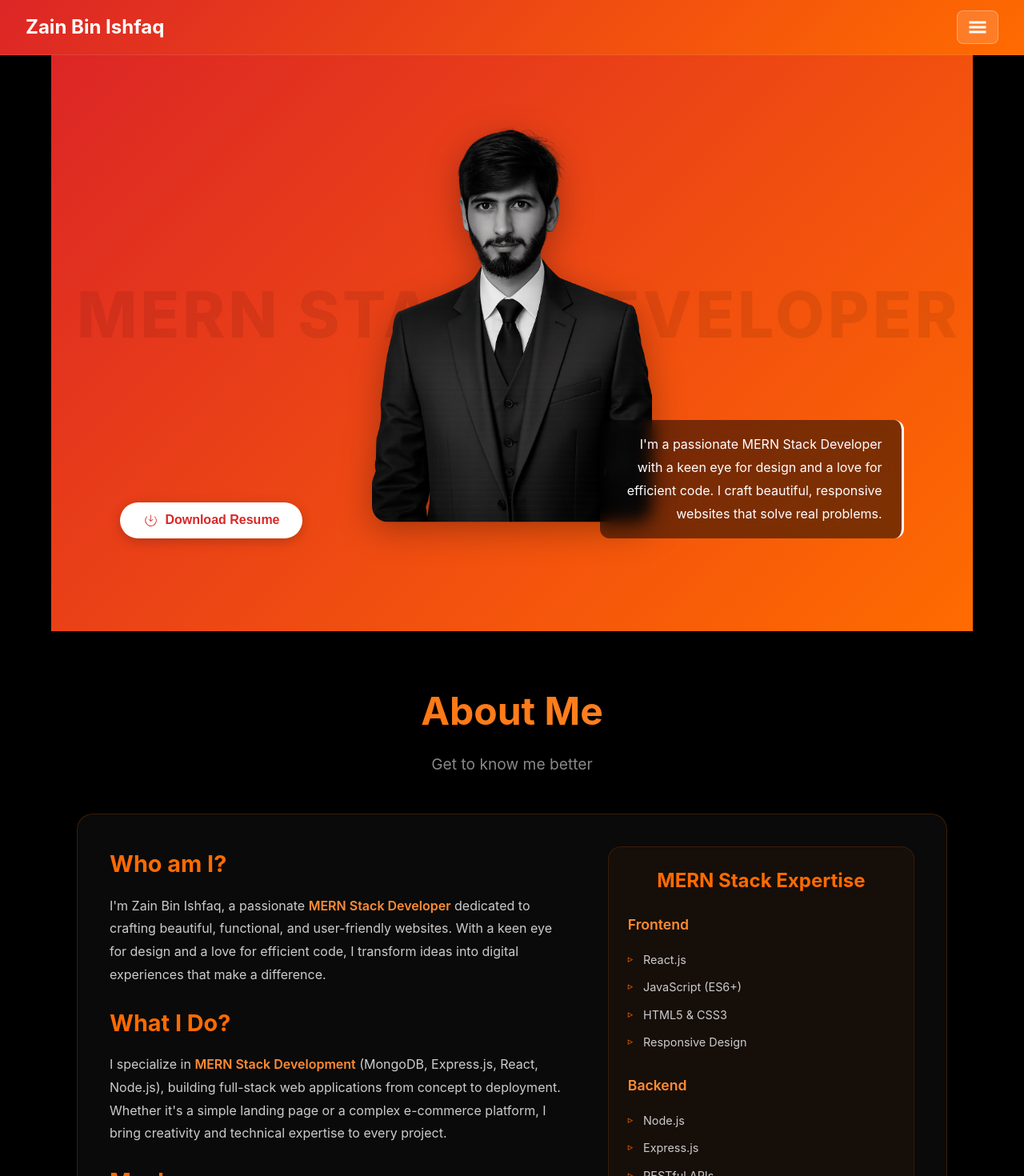
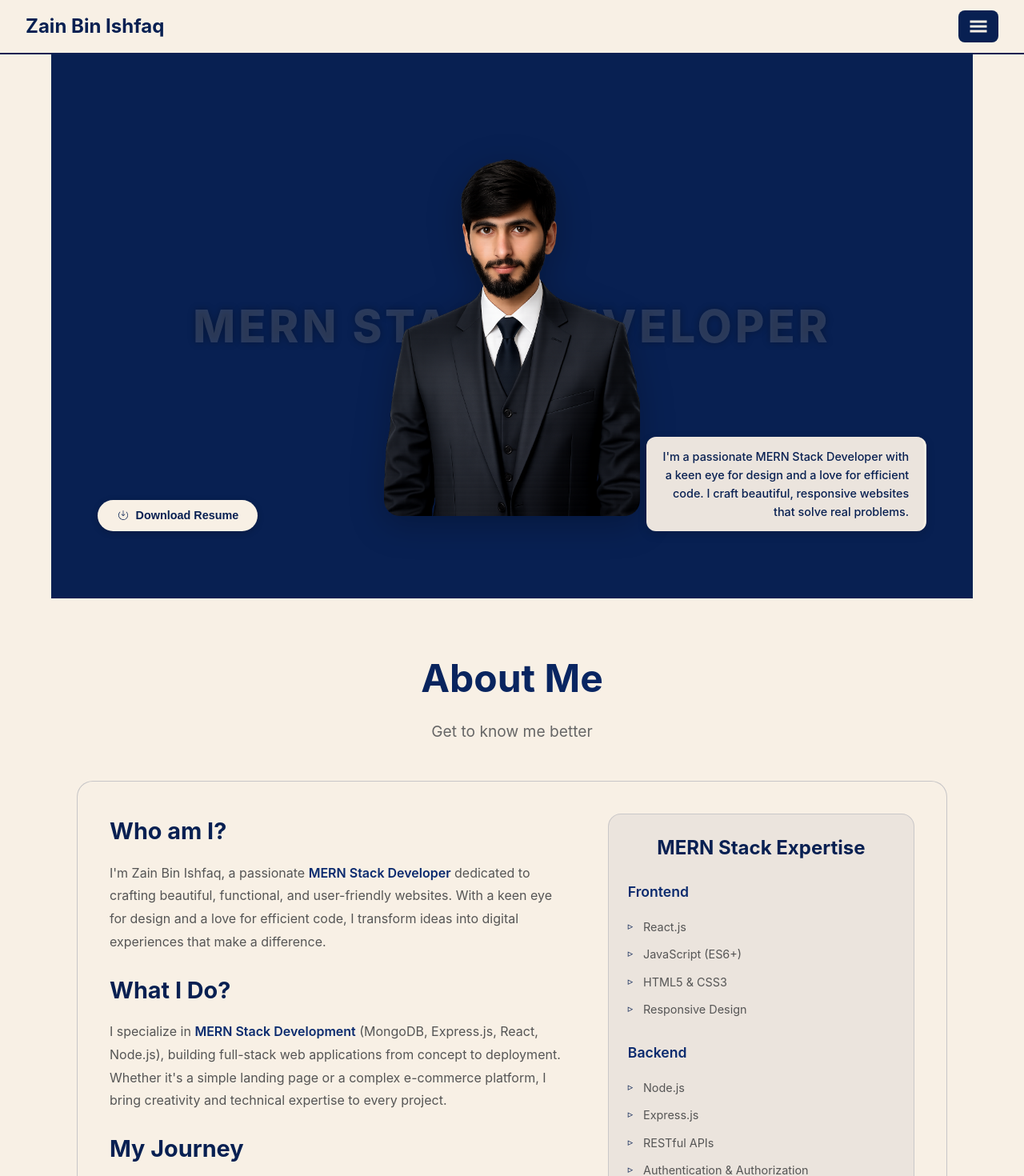
Before and after one commit to binishfaq/Zain-Bin-Ishfaq-Portfolio, a React (Vite) app: page / in a window 1280 px wide. Shown: the top 1470 px of the page at 80% size. Built offline with nearby package versions, Linux system fonts and the light colour scheme.

Commit message:
COlor Changing

```diff
--- a/src/App.css
+++ b/src/App.css
@@ -1,28 +1,14 @@
-* {
-  margin: 0;
-  padding: 0;
-  box-sizing: border-box;
-}
-
-body {
-  font-family: 'Inter', -apple-system, BlinkMacSystemFont, 'Segoe UI', sans-serif;
-  background: #000000;
-  color: #ffffff;
-  line-height: 1.5;
-}
-
 .app-wrapper {
   display: flex;
   flex-direction: column;
   min-height: 100vh;
+  width: 100%;
 }
 
 .main-content {
   flex: 1;
-  max-width: 1200px;
-  margin: 0 auto;
-  padding: 0 24px;
   width: 100%;
+  padding: 0;
 }
 
 /* Scrollbar */
@@ -31,20 +17,20 @@ body {
 }
 
 ::-webkit-scrollbar-track {
-  background: #1a1a1a;
+  background: #e8e0d5;
 }
 
 ::-webkit-scrollbar-thumb {
-  background: #ff6b00;
+  background: #082052;
   border-radius: 5px;
 }
 
 ::-webkit-scrollbar-thumb:hover {
-  background: #dc2626;
+  background: #0a2a6e;
 }
 
 /* Selection */
 ::selection {
-  background: #ff6b00;
-  color: #ffffff;
+  background: #082052;
+  color: #F8F0E5;
 }
--- a/src/components/layout/Navbar.css
+++ b/src/components/layout/Navbar.css
@@ -4,11 +4,13 @@
   justify-content: space-between;
   align-items: center;
   padding: 0.8rem 2rem;
-  background: linear-gradient(135deg, #dc2626, #ff6b00);
+  background: #F8F0E5;
   position: sticky;
   top: 0;
   z-index: 1000;
-  border-bottom: 1px solid rgba(255, 255, 255, 0.1);
+  border-bottom: 2px solid #082052;
+  width: 100%;
+  margin: 0;
 }
 
 /* Logo */
@@ -16,22 +18,21 @@
   font-size: 1.5rem;
   font-weight: 700;
   text-decoration: none;
-  color: #ffffff;
+  color: #082052;
   transition: all 0.2s ease;
 }
 
 .logo:hover {
-  color: #fef08a;
-  transform: scale(1.02);
+  color: #0a2a6e;
 }
 
 /* Hamburger Button */
 .hamburger-btn {
-  background: rgba(255, 255, 255, 0.15);
-  border: 1px solid rgba(255, 255, 255, 0.3);
+  background: #082052;
+  border: none;
   cursor: pointer;
   font-size: 1.5rem;
-  color: #ffffff;
+  color: #F8F0E5;
   transition: all 0.2s ease;
   padding: 0.5rem 0.8rem;
   display: flex;
@@ -42,8 +43,7 @@
 }
 
 .hamburger-btn:hover {
-  background: rgba(255, 255, 255, 0.25);
-  transform: scale(1.02);
+  background: #0a2a6e;
 }
 
 /* Overlay Background */
@@ -53,7 +53,7 @@
   left: 0;
   right: 0;
   bottom: 0;
-  background: rgba(0, 0, 0, 0.85);
+  background: rgba(8, 32, 82, 0.9);
   backdrop-filter: blur(4px);
   z-index: 1000;
   animation: fadeIn 0.2s ease;
@@ -75,8 +75,8 @@
   right: -100%;
   width: 280px;
   height: 100vh;
-  background: linear-gradient(135deg, #dc2626, #ff6b00);
-  border-left: 1px solid rgba(255, 255, 255, 0.2);
+  background: #F8F0E5;
+  border-left: 2px solid #082052;
   z-index: 1001;
   transition: right 0.3s ease;
   display: flex;
@@ -93,20 +93,20 @@
   justify-content: space-between;
   align-items: center;
   padding: 1.2rem 1.5rem;
-  border-bottom: 1px solid rgba(255, 255, 255, 0.2);
+  border-bottom: 1px solid #082052;
 }
 
 .side-menu-header h2 {
-  color: #ffffff;
+  color: #082052;
   font-size: 1.3rem;
   margin: 0;
 }
 
 .close-btn {
-  background: rgba(255, 255, 255, 0.15);
+  background: #082052;
   border: none;
   font-size: 1.3rem;
-  color: #ffffff;
+  color: #F8F0E5;
   cursor: pointer;
   transition: all 0.2s ease;
   padding: 0.3rem 0.7rem;
@@ -114,7 +114,7 @@
 }
 
 .close-btn:hover {
-  background: rgba(255, 255, 255, 0.3);
+  background: #0a2a6e;
 }
 
 /* Side Menu Links */
@@ -127,7 +127,7 @@
 
 .side-menu-links a {
   text-decoration: none;
-  color: #ffffff;
+  color: #082052;
   font-size: 1.1rem;
   font-weight: 500;
   padding: 0.7rem 1rem;
@@ -139,13 +139,14 @@
 }
 
 .side-menu-links a:hover {
-  background: rgba(255, 255, 255, 0.15);
+  background: rgba(8, 32, 82, 0.1);
   transform: translateX(5px);
 }
 
 .side-menu-links a.active-link {
-  background: rgba(255, 255, 255, 0.2);
-  border-left: 3px solid #ffffff;
+  background: rgba(8, 32, 82, 0.15);
+  color: #082052;
+  border-left: 3px solid #082052;
 }
 
 /* Responsive */
--- a/src/components/sections/Hero.css
+++ b/src/components/sections/Hero.css
@@ -1,57 +1,62 @@
-/* Hero Section */
+/* Hero Section - Dark Blue Background */
 .hero {
-  min-height: 90vh;
+  min-height: 85vh;
   display: flex;
   align-items: center;
   justify-content: center;
   position: relative;
-  padding: 1rem 2rem 2rem;
-  background: linear-gradient(135deg, #dc2626, #ff6b00);
+  padding: 0;
+  background: #082052;
+  width: 100%;
+  overflow: hidden;
 }
 
 .hero-container {
   position: relative;
   width: 100%;
-  max-width: 1400px;
-  min-height: 70vh;
+  max-width: 1200px;
+  min-height: 80vh;
   margin: 0 auto;
+  padding: 0 5%;
 }
 
-/* ========== BACKGROUND TEXT ========== */
+/* ========== BACKGROUND TEXT (Behind Image) ========== */
 .hero-background-text {
   position: absolute;
-  top: 45%;
+  top: 50%;
   left: 50%;
   transform: translate(-50%, -50%);
   width: 100%;
   text-align: center;
-  z-index: 0;
+  z-index: 1;
   pointer-events: none;
 }
 
 .bg-text {
-  font-size: 5rem;
+  font-size: 3.5rem;
   font-weight: 800;
-  color: rgba(0, 0, 0, 0.08);
+  color: rgba(248, 240, 229, 0.15);
   text-transform: uppercase;
   letter-spacing: 4px;
   white-space: nowrap;
+  font-family: 'Inter', sans-serif;
+  text-shadow: 0 0 10px rgba(0, 0, 0, 0.3);
 }
 
 /* ========== CENTER - PROFILE IMAGE ========== */
 .hero-center {
   position: absolute;
-  top: 45%;
+  top: 50%;
   left: 50%;
   transform: translate(-50%, -50%);
   z-index: 2;
 }
 
 .profile-image {
-  width: 350px;
+  width: 320px;
   height: auto;
   object-fit: cover;
-  filter: drop-shadow(0 10px 20px rgba(0, 0, 0, 0.3));
+  filter: drop-shadow(0 10px 20px rgba(0, 0, 0, 0.25));
   position: relative;
   z-index: 2;
   border-radius: 20px;
@@ -60,70 +65,61 @@
 /* ========== BOTTOM LEFT - Download Button ========== */
 .hero-bottom-left {
   position: absolute;
-  bottom: 5%;
+  bottom: 10%;
   left: 5%;
   z-index: 2;
 }
 
 .download-btn {
-  background: #ffffff;
-  color: #dc2626;
+  background: #F8F0E5;
+  color: #082052;
   border: none;
-  padding: 0.8rem 1.8rem;
+  padding: 0.7rem 1.5rem;
   border-radius: 40px;
-  font-size: 1rem;
+  font-size: 0.9rem;
   font-weight: 600;
   cursor: pointer;
   transition: all 0.2s ease;
   display: flex;
   align-items: center;
   gap: 0.5rem;
-  box-shadow: 0 4px 15px rgba(0, 0, 0, 0.2);
+  box-shadow: 0 2px 8px rgba(0, 0, 0, 0.2);
 }
 
 .download-btn:hover {
-  background: #fef08a;
+  background: #ffffff;
   transform: translateY(-2px);
-  box-shadow: 0 6px 20px rgba(0, 0, 0, 0.3);
 }
 
 .btn-icon {
-  font-size: 1.2rem;
+  font-size: 1rem;
 }
 
 /* ========== BOTTOM RIGHT - About Me ========== */
 .hero-bottom-right {
   position: absolute;
-  bottom: 5%;
+  bottom: 10%;
   right: 5%;
   z-index: 2;
-  max-width: 380px;
+  max-width: 350px;
   text-align: right;
-  background: rgba(0, 0, 0, 0.5);
+  background: rgba(248, 240, 229, 0.95);
   backdrop-filter: blur(10px);
-  padding: 1rem 1.5rem;
+  padding: 0.8rem 1.2rem;
   border-radius: 12px;
-  border-right: 3px solid #ffffff;
+  border-right: 3px solid #F8F0E5;
+  box-shadow: 0 4px 12px rgba(0, 0, 0, 0.15);
 }
 
 .hero-bottom-right p {
-  color: #ffffff;
-  font-size: 1rem;
-  line-height: 1.8;
+  color: #082052;
+  font-size: 0.9rem;
+  line-height: 1.6;
   margin: 0;
+  font-weight: 500;
 }
 
 /* ========== RESPONSIVE ========== */
-@media (max-width: 1200px) {
-  .bg-text {
-    font-size: 3.5rem;
-  }
-
-  .profile-image {
-    width: 320px;
-  }
-}
-
 @media (max-width: 992px) {
   .bg-text {
     font-size: 2.5rem;
@@ -132,29 +128,45 @@
   }
 
   .profile-image {
-    width: 280px;
+    width: 260px;
   }
 
   .hero-bottom-right {
-    max-width: 320px;
+    max-width: 300px;
+  }
+
+  .hero-bottom-right p {
+    font-size: 0.85rem;
   }
 }
 
 @media (max-width: 768px) {
   .hero {
     min-height: auto;
-    padding: 1rem 1rem 2rem;
+    padding: 2rem 0;
   }
 
   .hero-container {
     min-height: auto;
     display: flex;
     flex-direction: column;
-    gap: 1.5rem;
+    gap: 2rem;
+    position: relative;
+    padding: 0 5%;
+  }
+
+  .bg-text {
+    font-size: 1.8rem;
+    white-space: normal;
+    padding: 0 1rem;
   }
 
   .hero-background-text {
-    display: none;
+    position: relative;
+    top: auto;
+    left: auto;
+    transform: none;
+    margin-bottom: 1rem;
   }
 
   .hero-center {
@@ -163,11 +175,11 @@
     left: auto;
     transform: none;
     text-align: center;
-    margin: 1rem 0 0.5rem;
+    margin: 0;
   }
 
   .profile-image {
-    width: 250px;
+    width: 220px;
   }
 
   .hero-bottom-left {
@@ -188,34 +200,41 @@
   }
 
   .download-btn {
-    padding: 0.6rem 1.4rem;
-    font-size: 0.9rem;
+    padding: 0.5rem 1.2rem;
+    font-size: 0.85rem;
+    margin: 0 auto;
   }
 
   .hero-bottom-right p {
-    font-size: 0.9rem;
+    font-size: 0.85rem;
+    text-align: center;
   }
 }
 
 @media (max-width: 480px) {
+  .bg-text {
+    font-size: 1.2rem;
+    letter-spacing: 2px;
+  }
+
   .profile-image {
-    width: 200px;
+    width: 180px;
   }
 
   .download-btn {
-    padding: 0.5rem 1.2rem;
-    font-size: 0.85rem;
+    padding: 0.4rem 1rem;
+    font-size: 0.8rem;
   }
 
   .btn-icon {
-    font-size: 1rem;
+    font-size: 0.9rem;
   }
 
   .hero-bottom-right {
-    padding: 0.8rem 1rem;
+    padding: 0.6rem 1rem;
   }
 
   .hero-bottom-right p {
-    font-size: 0.85rem;
+    font-size: 0.8rem;
   }
 }
--- a/src/components/sections/Hero.jsx
+++ b/src/components/sections/Hero.jsx
@@ -4,13 +4,11 @@ import './Hero.css';
 import heroImage from '../../assets/hero.png';
 
 const Hero = () => {
-  // Function to handle resume download
   const handleDownloadResume = () => {
-    // Replace with your actual resume file path
-    const resumeUrl = '/Zain_Bin_Ishfaq_Resume.pdf'; // Place your resume file in public folder
+    const resumeUrl = '/resume.pdf';
     const link = document.createElement('a');
     link.href = resumeUrl;
-    link.download = 'Zain_Bin_Ishfaq_Resume.pdf';
+    link.download = 'Binish_Faq_Resume.pdf';
     document.body.appendChild(link);
     link.click();
     document.body.removeChild(link);
@@ -27,10 +25,10 @@ const Hero = () => {
 
         {/* Center - Profile Image */}
         <div className="hero-center">
-          <img src={heroImage} alt="Zain Bin Ishfaq" className="profile-image" />
+          <img src={heroImage} alt="Binish Faq" className="profile-image" />
         </div>
 
-        {/* Bottom Left - Download Resume Button with Icon */}
+        {/* Bottom Left - Download Resume Button */}
         <div className="hero-bottom-left">
           <button className="download-btn" onClick={handleDownloadResume}>
             <CiSaveDown1 className="btn-icon" />
--- a/src/index.css
+++ b/src/index.css
@@ -0,0 +1,22 @@
+* {
+  padding: 0;
+  margin: 0;
+  box-sizing: border-box;
+}
+
+html, body {
+  width: 100%;
+  overflow-x: hidden;
+}
+
+body {
+  font-family: 'Inter', -apple-system, BlinkMacSystemFont, 'Segoe UI', sans-serif;
+  background: #F8F0E5;
+  color: #1a1a1a;
+  line-height: 1.5;
+}
+
+#root {
+  width: 100%;
+  min-height: 100vh;
+}
--- a/src/pages/Pages.css
+++ b/src/pages/Pages.css
@@ -4,7 +4,7 @@
 .contact-page {
   padding: 4rem 2rem;
   min-height: 70vh;
-  background: #000000;
+  background: #F8F0E5;
 }
 
 .page-header {
@@ -16,14 +16,14 @@
   font-size: 3rem;
   font-weight: 700;
   margin-bottom: 1rem;
-  background: linear-gradient(135deg, #ff6b00, #ff8c33);
+  background: linear-gradient(135deg, #082052, #0a2a6e);
   -webkit-background-clip: text;
   background-clip: text;
   color: transparent;
 }
 
 .page-subtitle {
-  color: #888888;
+  color: #666;
   font-size: 1.2rem;
 }
 
@@ -73,7 +73,7 @@
 .about-page {
   padding: 4rem 2rem;
   min-height: 70vh;
-  background: #000000;
+  background: #F8F0E5;
 }
 
 .about-container {
@@ -85,15 +85,15 @@
   display: grid;
   grid-template-columns: 1.5fr 1fr;
   gap: 3rem;
-  background: #0a0a0a;
+  background: #F8F0E5;
   border-radius: 20px;
   padding: 2.5rem;
-  border: 1px solid rgba(255, 107, 0, 0.2);
+  border: 1px solid rgba(8, 32, 82, 0.2);
 }
 
 /* About Text Section */
 .about-text h2 {
-  color: #ff6b00;
+  color: #082052;
   font-size: 1.8rem;
   margin-bottom: 1rem;
   margin-top: 1.5rem;
@@ -104,27 +104,27 @@
 }
 
 .about-text p {
-  color: #cccccc;
+  color: #555;
   line-height: 1.8;
   margin-bottom: 1.5rem;
   font-size: 1rem;
 }
 
 .highlight-text {
-  color: #ff8c33;
+  color: #0a2a6e;
   font-weight: 600;
 }
 
 /* Skills Section */
 .about-skills {
-  background: rgba(255, 107, 0, 0.05);
+  background: rgba(8, 32, 82, 0.05);
   border-radius: 16px;
   padding: 1.5rem;
-  border: 1px solid rgba(255, 107, 0, 0.15);
+  border: 1px solid rgba(8, 32, 82, 0.15);
 }
 
 .about-skills h3 {
-  color: #ff6b00;
+  color: #082052;
   font-size: 1.5rem;
   margin-bottom: 1.5rem;
   text-align: center;
@@ -137,7 +137,7 @@
 }
 
 .skill-category h4 {
-  color: #ff8c33;
+  color: #0a2a6e;
   font-size: 1.1rem;
   margin-bottom: 0.8rem;
   font-weight: 600;
@@ -149,7 +149,7 @@
 }
 
 .skill-category li {
-  color: #cccccc;
+  color: #555;
   padding: 0.4rem 0;
   font-size: 0.9rem;
   position: relative;
@@ -160,7 +160,7 @@
   content: "▹";
   position: absolute;
   left: 0;
-  color: #ff6b00;
+  color: #082052;
   font-size: 0.8rem;
 }
 
@@ -168,7 +168,7 @@
 .projects-page {
   padding: 4rem 2rem;
   min-height: 70vh;
-  background: #000000;
+  background: #F8F0E5;
 }
 
 .page-header {
@@ -180,14 +180,14 @@
   font-size: 3rem;
   font-weight: 700;
   margin-bottom: 1rem;
-  background: linear-gradient(135deg, #ff6b00, #ff8c33);
+  background: linear-gradient(135deg, #082052, #0a2a6e);
   -webkit-background-clip: text;
   background-clip: text;
   color: transparent;
 }
 
 .page-subtitle {
-  color: #888888;
+  color: #666;
   font-size: 1.2rem;
 }
 
@@ -298,7 +298,7 @@
 .contact-page {
   padding: 4rem 2rem;
   min-height: 70vh;
-  background: #000000;
+  background: #F8F0E5;
 }
 
 .contact-container {
@@ -307,21 +307,21 @@
   display: grid;
   grid-template-columns: 1fr 1fr;
   gap: 3rem;
-  background: #0a0a0a;
+  background: #F8F0E5;
   border-radius: 20px;
   padding: 2.5rem;
-  border: 1px solid rgba(255, 107, 0, 0.2);
+  border: 1px solid rgba(8, 32, 82, 0.2);
 }
 
 /* Contact Info Side */
 .contact-info h3 {
-  color: #ff6b00;
+  color: #082052;
   font-size: 1.8rem;
   margin-bottom: 1rem;
 }
 
 .contact-info>p {
-  color: #cccccc;
+  color: #555;
   line-height: 1.6;
   margin-bottom: 2rem;
 }
@@ -341,7 +341,7 @@
 .contact-icon {
   font-size: 2rem;
   min-width: 50px;
-  color: #ff6b00;
+  color: #082052;
   transition: all 0.3s ease;
   display: flex;
   align-items: center;
@@ -350,24 +350,24 @@
 
 .contact-item:hover .contact-icon {
   transform: scale(1.1);
-  color: #ff8c33;
+  color: #0a2a6e;
 }
 
 .contact-item h4 {
-  color: #ff8c33;
+  color: #0a2a6e;
   font-size: 1rem;
   margin-bottom: 0.25rem;
 }
 
 .contact-item a {
-  color: #cccccc;
+  color: #555;
   text-decoration: none;
   transition: color 0.3s ease;
   font-size: 0.9rem;
 }
 
 .contact-item a:hover {
-  color: #ff6b00;
+  color: #082052;
 }
 
 /* Contact Form Side */
@@ -384,18 +384,18 @@
 }
 
 .form-group label {
-  color: #ff8c33;
+  color: #082052;
   font-weight: 500;
   font-size: 0.9rem;
 }
 
 .form-group input,
 .form-group textarea {
-  background: rgba(255, 255, 255, 0.05);
-  border: 1px solid rgba(255, 107, 0, 0.2);
+  background: #F8F0E5;
+  border: 1px solid rgba(8, 32, 82, 0.3);
   border-radius: 8px;
   padding: 0.8rem 1rem;
-  color: #ffffff;
+  color: #333;
   font-size: 1rem;
   transition: all 0.3s ease;
   font-family: inherit;
@@ -404,18 +404,18 @@
 .form-group input:focus,
 .form-group textarea:focus {
   outline: none;
-  border-color: #ff6b00;
-  background: rgba(255, 107, 0, 0.05);
+  border-color: #082052;
+  background: rgba(8, 32, 82, 0.02);
 }
 
 .form-group input::placeholder,
 .form-group textarea::placeholder {
-  color: #666666;
+  color: #999;
 }
 
 .submit-btn {
-  background: linear-gradient(135deg, #ff6b00, #ff8c33);
-  color: white;
+  background: linear-gradient(135deg, #082052, #0a2a6e);
+  color: #F8F0E5;
   border: none;
   padding: 1rem;
   border-radius: 8px;
@@ -428,7 +428,7 @@
 
 .submit-btn:hover:not(:disabled) {
   transform: translateY(-2px);
-  box-shadow: 0 5px 15px rgba(255, 107, 0, 0.3);
+  box-shadow: 0 5px 15px rgba(8, 32, 82, 0.3);
 }
 
 .submit-btn:disabled {
@@ -437,9 +437,9 @@
 }
 
 .success-message {
-  background: rgba(76, 175, 80, 0.1);
-  border: 1px solid #4caf50;
-  color: #4caf50;
+  background: rgba(8, 32, 82, 0.1);
+  border: 1px solid #082052;
+  color: #082052;
   padding: 0.8rem;
   border-radius: 8px;
   text-align: center;
```
Also changed, not shown: src/components/layout/Footer.css (+14 -15 lines), src/components/sections/ProjectCard.css (+30 -17 lines), src/components/sections/TechStack.css (+8 -8 lines), src/assets/hero.png.
